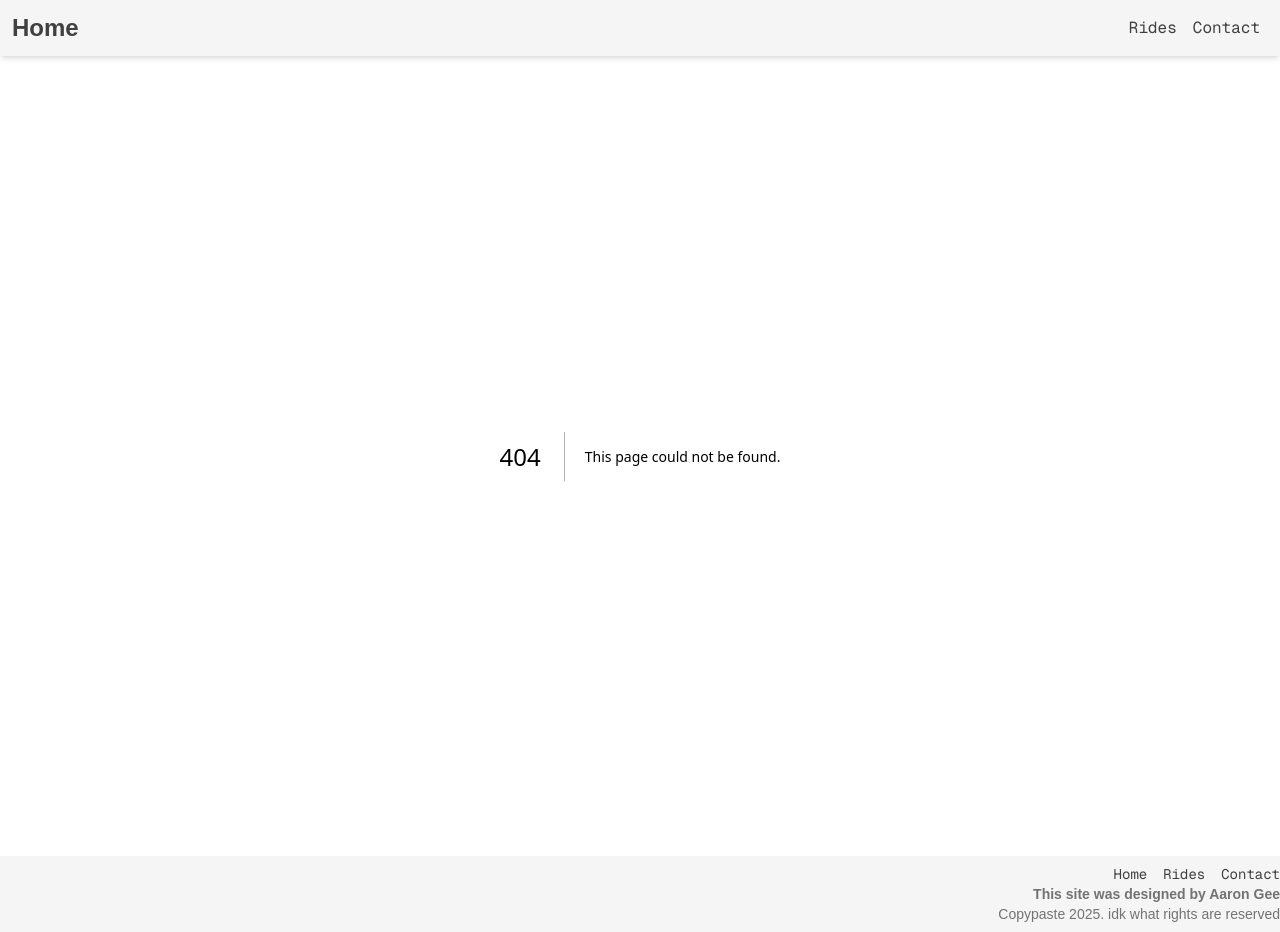
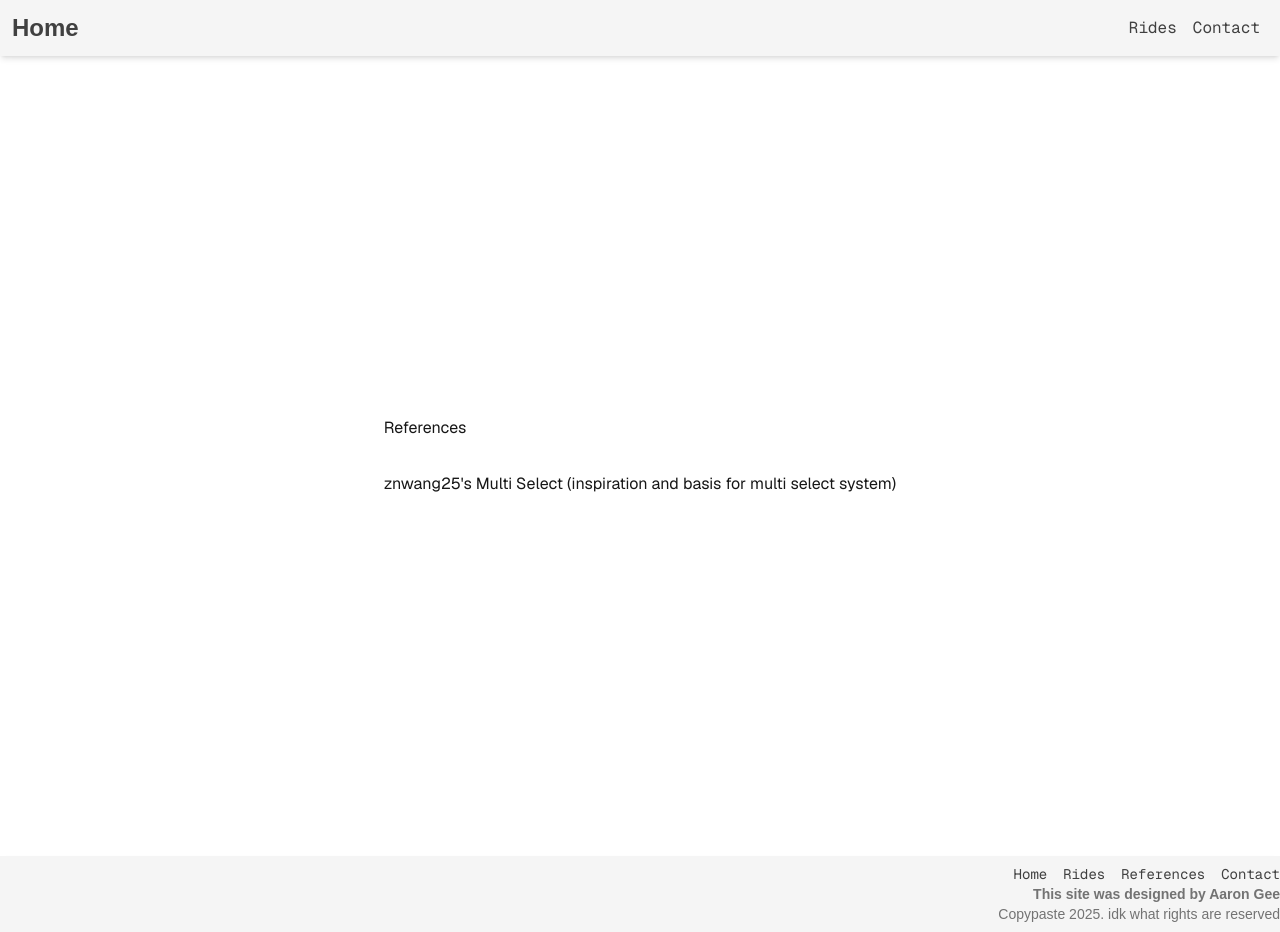
Before and after one commit to agee4/ride-organizer-va, a Next.js app: page /reference in a window 1280 px wide. Before the commit this address had no page. Built offline with nearby package versions, Linux system fonts and the light colour scheme.

Commit message:
+Reference Page (sources used to make site)

```diff
--- a/src/app/_components/sitereference_footer.tsx
+++ b/src/app/_components/sitereference_footer.tsx
@@ -7,6 +7,7 @@ export default function SiteRef() {
         <Link href="/login">Home</Link>
         {/* <Link href="/login">Login</Link> */}
         <Link href="/rides">Rides</Link>
+        <Link href="/reference">References</Link>
         <Link href="/contact">Contact</Link>
       </menu>
       <p className="text-end text-neutral-500">
--- /dev/null
+++ b/src/app/reference/page.tsx
@@ -0,0 +1,14 @@
+import Link from "next/link";
+
+export default function Page() {
+  return (
+    <div className="grid min-h-screen grid-rows-[20px_1fr_20px] items-center justify-items-center gap-16 p-8 pb-20 font-[family-name:var(--font-geist-sans)] sm:p-20">
+      <main className="row-start-2 flex flex-col items-center gap-8 sm:items-start">
+        <h1>References</h1>
+        <Link href="https://codesandbox.io/p/sandbox/react-dnd-multi-select-list-8oqrl">
+          znwang25's Multi Select (inspiration and basis for multi select system)
+        </Link>
+      </main>
+    </div>
+  );
+}
```
